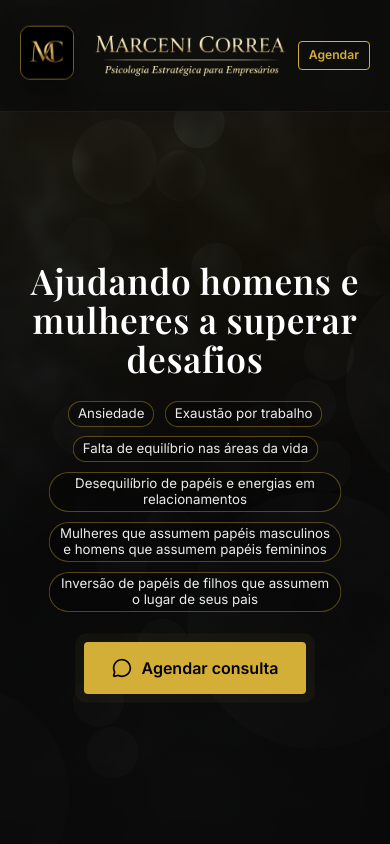
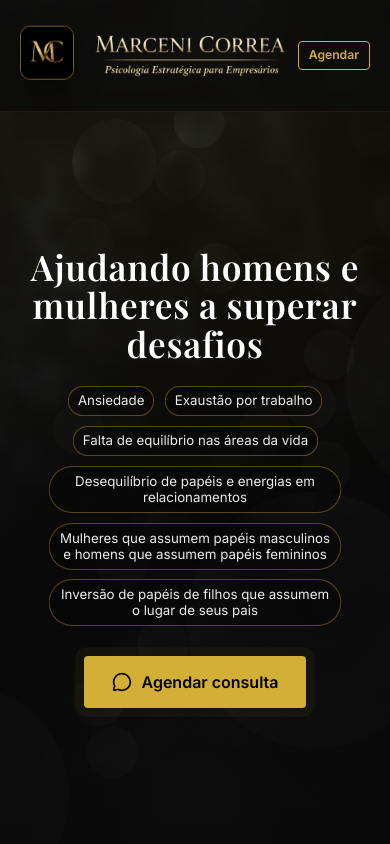
Before and after one commit to ProfessorPantoja/site-marceni1, a React (Vite) app in the folder GEMINI-30-CLI/: page / in a window 390 px wide. Shown: the top 844 px of the page. Built offline with nearby package versions, Linux system fonts and the light colour scheme.

Commit message:
Refina respiro e altura das pilulas no mobile

```diff
--- a/GEMINI-30-CLI/src/App.css
+++ b/GEMINI-30-CLI/src/App.css
@@ -909,16 +909,16 @@
   .hero-pill-core {
     font-size: 0.83rem;
     max-width: min(88vw, 350px);
-    line-height: 1.18;
-    padding: 4px 9px;
+    line-height: 1.2;
+    padding: 6px 9px;
   }
 
   .hero-subtopics li:nth-child(4) .hero-pill-core,
   .hero-subtopics li:nth-child(5) .hero-pill-core,
   .hero-subtopics li:nth-child(6) .hero-pill-core {
     max-width: min(80vw, 292px);
-    padding: 3px 6px;
-    line-height: 1.2;
+    padding: 6px 8px;
+    line-height: 1.24;
   }
 
   .client-brief-block {
```
Also changed, not shown: 1 other file (tests, documents, lock files or other folders).
